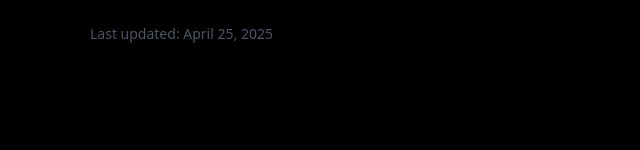
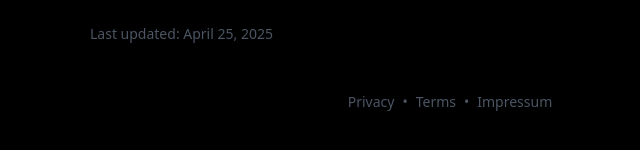
Before and after one commit to DSEGroupdev/adproai, a Next.js app: page /impressum in a window 1280 px wide. Shown: the part 296-446 px from the top of the page, without its empty margins (190-830 px from the left). Built offline with nearby package versions, Linux system fonts and the light colour scheme; no server answers.

Commit message:
🔗 Add footer with legal links to all legal pages

```diff
--- /dev/null
+++ b/components/Footer.tsx
@@ -0,0 +1,15 @@
+import Link from 'next/link'
+
+export default function Footer() {
+  return (
+    <footer className="text-center py-6 text-sm text-gray-600">
+      <div className="space-x-2">
+        <Link href="/privacy" className="hover:text-gray-900">Privacy</Link>
+        <span>•</span>
+        <Link href="/terms" className="hover:text-gray-900">Terms</Link>
+        <span>•</span>
+        <Link href="/impressum" className="hover:text-gray-900">Impressum</Link>
+      </div>
+    </footer>
+  )
+}
--- a/pages/impressum.tsx
+++ b/pages/impressum.tsx
@@ -1,5 +1,8 @@
+import Footer from '../components/Footer'
+
 export default function Impressum() {
   return (
+    <>
       <div className="max-w-3xl mx-auto p-6">
         <h1 className="text-2xl font-bold mb-4">Impressum / Legal Disclosure</h1>
         <p className="mb-4">
@@ -20,5 +23,7 @@ export default function Impressum() {
           Last updated: April 25, 2025
         </p>
       </div>
+      <Footer />
+    </>
   );
 }
--- a/pages/privacy.tsx
+++ b/pages/privacy.tsx
@@ -1,5 +1,8 @@
+import Footer from '../components/Footer'
+
 export default function PrivacyPolicy() {
   return (
+    <>
       <div className="max-w-3xl mx-auto p-6">
         <h1 className="text-2xl font-bold mb-4">Privacy Policy</h1>
         <p className="mb-4">
@@ -25,5 +28,7 @@ export default function PrivacyPolicy() {
           DSE Group FZCO, UAE • Last updated: April 25, 2025
         </p>
       </div>
+      <Footer />
+    </>
   );
 }
--- a/pages/terms.tsx
+++ b/pages/terms.tsx
@@ -1,5 +1,8 @@
+import Footer from '../components/Footer'
+
 export default function TermsOfService() {
   return (
+    <>
       <div className="max-w-3xl mx-auto p-6">
         <h1 className="text-2xl font-bold mb-4">Terms of Service</h1>
         <p className="mb-4">
@@ -25,5 +28,7 @@ export default function TermsOfService() {
           DSE Group FZCO, UAE • Last updated: April 25, 2025
         </p>
       </div>
+      <Footer />
+    </>
   );
 }
```
Lines whose indentation alone changed are shown as unchanged.
